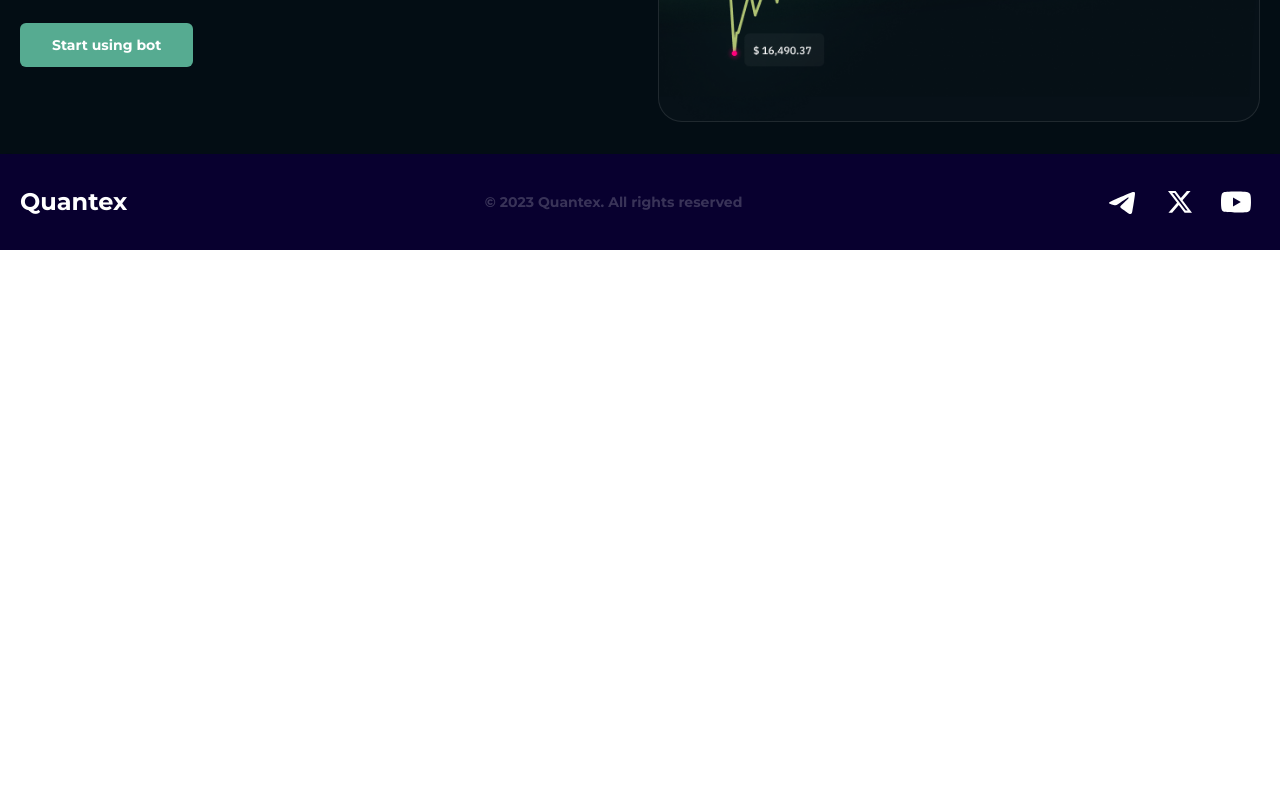
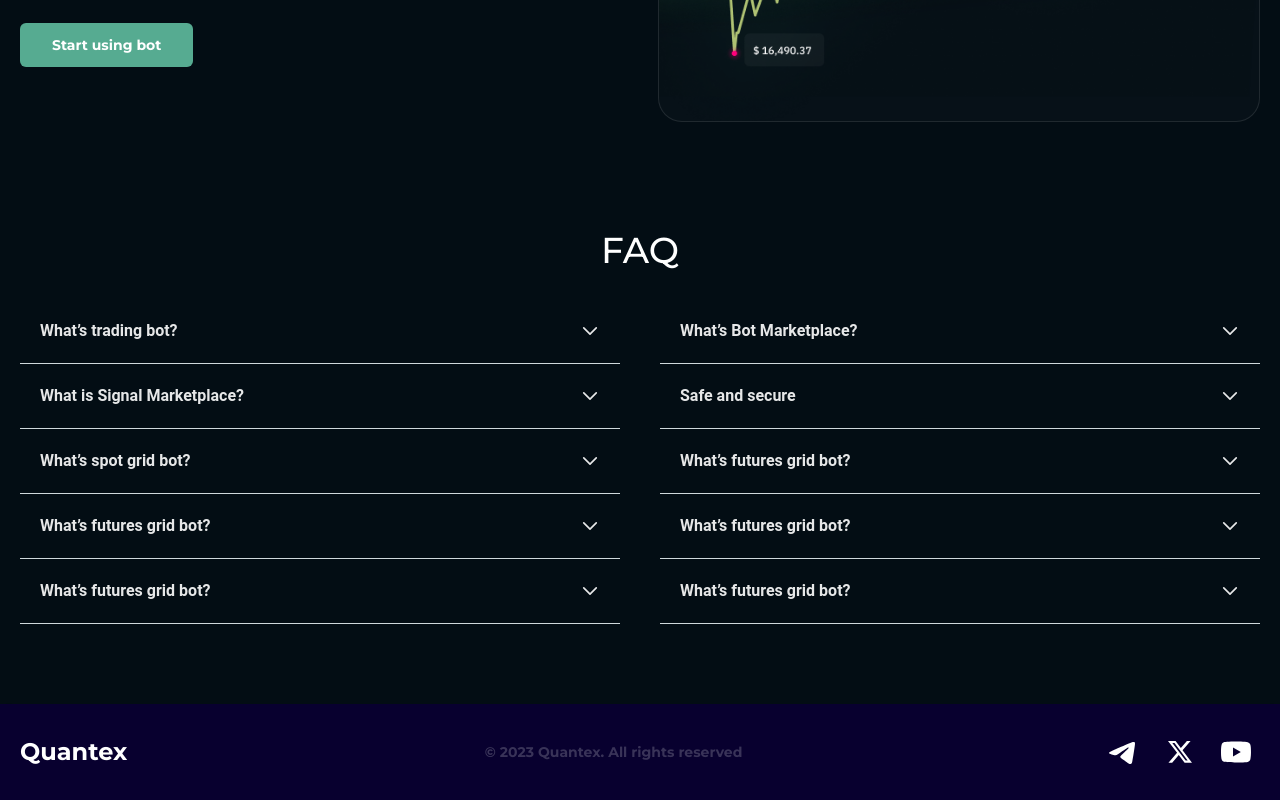
Before and after one commit to Andarov/quantex, a React (Vite) app: page / in a window 1280 px wide. Shown: the part 2659-3459 px from the top of the page. Before the commit the page ends 2909 px from the top, so only its background shows below. Built offline with nearby package versions, Linux system fonts and the light colour scheme.

Commit message:
Add main faq only desctop version

```diff
--- /dev/null
+++ b/src/components/MainFaq.jsx
@@ -0,0 +1,81 @@
+import React from "react";
+import {
+  Accordion,
+  AccordionHeader,
+  AccordionBody,
+} from "@material-tailwind/react";
+import { mainFaqs } from "../data";
+
+function Icon({ id, open }) {
+  return (
+    <svg
+      xmlns="http://www.w3.org/2000/svg"
+      fill="none"
+      viewBox="0 0 24 24"
+      strokeWidth={2}
+      stroke="currentColor"
+      className={`${
+        id === open ? "rotate-180" : ""
+      } h-5 w-5 transition-transform`}
+    >
+      <path
+        strokeLinecap="round"
+        strokeLinejoin="round"
+        d="M19.5 8.25l-7.5 7.5-7.5-7.5"
+      />
+    </svg>
+  );
+}
+
+const MainFaq = () => {
+  const [open, setOpen] = React.useState(0);
+
+  const handleOpen = (value) => setOpen(open === value ? 0 : value);
+  const CUSTOM_ANIMATION = {
+    mount: { scale: 1 },
+    unmount: { scale: 0.9 },
+  };
+
+  return (
+    <div className="py-20">
+      <h2 className="text-center text-4xl font-medium leading-[90%] mb-8">FAQ</h2>
+
+      {/* grid */}
+      <div className="grid grid-cols-2 gap-10">
+        {/* left */}
+        <div>
+          {mainFaqs.slice(0, 5).map((faq) => {
+            return (
+              <Accordion animate={CUSTOM_ANIMATION} open={open === faq.id} icon={<Icon id={faq.id} open={open} />}>
+                <AccordionHeader className="text-white/90 text-base hover:text-white/80 p-5" onClick={() => handleOpen(faq.id)}>
+                  {faq.title}
+                </AccordionHeader>
+                <AccordionBody>
+                  {faq.text}
+                </AccordionBody>
+              </Accordion>
+            );
+          })}
+        </div>
+
+        {/* right */}
+        <div>
+          {mainFaqs.slice(5).map((faq) => {
+            return (
+              <Accordion animate={CUSTOM_ANIMATION} open={open === faq.id} icon={<Icon id={faq.id} open={open} />}>
+                <AccordionHeader className="text-white/90 text-base hover:text-white/80 p-5" onClick={() => handleOpen(faq.id)}>
+                  {faq.title}
+                </AccordionHeader>
+                <AccordionBody>
+                  {faq.text}
+                </AccordionBody>
+              </Accordion>
+            );
+          })}
+        </div>
+      </div>
+    </div>
+  );
+};
+
+export default MainFaq;
--- a/src/data.js
+++ b/src/data.js
@@ -60,3 +60,57 @@ export const tabs = [
     desc: `Lorem ipsum, dolor sit amet consectetur adipisicing elit. Excepturi quos culpa quaerat? Omnis pariatur veniam dicta possimus voluptates autem magni, mollitia cum fugit voluptatum nihil doloremque laboriosam eaque quae quos.`,
   },
 ];
+
+
+export const mainFaqs = [
+  {
+    id: 1,
+    title: 'What’s trading bot?',
+    text: 'A customizable crypto bot that helps traders to create various automated trading strategies. Compared with traditional manual trading, trading bot can execute orders with lower risks and costs, while grasping the best trading timings. '
+  },
+  {
+    id: 2,
+    title: 'What is Signal Marketplace?',
+    text: 'A customizable crypto bot that helps traders to create various automated trading strategies. Compared with traditional manual trading, trading bot can execute orders with lower risks and costs, while grasping the best trading timings. '
+  },
+  {
+    id: 3,
+    title: 'What’s spot grid bot?',
+    text: 'A customizable crypto bot that helps traders to create various automated trading strategies. Compared with traditional manual trading, trading bot can execute orders with lower risks and costs, while grasping the best trading timings. '
+  },
+  {
+    id: 4,
+    title: 'What’s futures grid bot?',
+    text: 'A customizable crypto bot that helps traders to create various automated trading strategies. Compared with traditional manual trading, trading bot can execute orders with lower risks and costs, while grasping the best trading timings. '
+  },
+  {
+    id: 5,
+    title: 'What’s futures grid bot?',
+    text: 'A customizable crypto bot that helps traders to create various automated trading strategies. Compared with traditional manual trading, trading bot can execute orders with lower risks and costs, while grasping the best trading timings. '
+  },
+  {
+    id: 6,
+    title: 'What’s Bot Marketplace?',
+    text: 'A customizable crypto bot that helps traders to create various automated trading strategies. Compared with traditional manual trading, trading bot can execute orders with lower risks and costs, while grasping the best trading timings. '
+  },
+  {
+    id: 7,
+    title: 'Safe and secure',
+    text: 'A customizable crypto bot that helps traders to create various automated trading strategies. Compared with traditional manual trading, trading bot can execute orders with lower risks and costs, while grasping the best trading timings. '
+  },
+  {
+    id: 8,
+    title: 'What’s futures grid bot?',
+    text: 'A customizable crypto bot that helps traders to create various automated trading strategies. Compared with traditional manual trading, trading bot can execute orders with lower risks and costs, while grasping the best trading timings. '
+  },
+  {
+    id: 9,
+    title: 'What’s futures grid bot?',
+    text: 'A customizable crypto bot that helps traders to create various automated trading strategies. Compared with traditional manual trading, trading bot can execute orders with lower risks and costs, while grasping the best trading timings. '
+  },
+  {
+    id: 10,
+    title: 'What’s futures grid bot?',
+    text: 'A customizable crypto bot that helps traders to create various automated trading strategies. Compared with traditional manual trading, trading bot can execute orders with lower risks and costs, while grasping the best trading timings. '
+  },
+]
--- a/src/pages/Home.jsx
+++ b/src/pages/Home.jsx
@@ -3,6 +3,7 @@ import Faq from '../components/Faq'
 import Hero from '../components/Hero'
 import Info from '../components/Info'
 import Investment from '../components/Investment'
+import MainFaq from '../components/MainFaq'
 import Profitability from '../components/Profitability'
 import Trusted from '../components/Trusted'
 
@@ -15,6 +16,7 @@ const Home = () => {
       <Investment/>
       <Info/>
       <Profitability/>
+      <MainFaq/>
     </>
   )
 }
```
